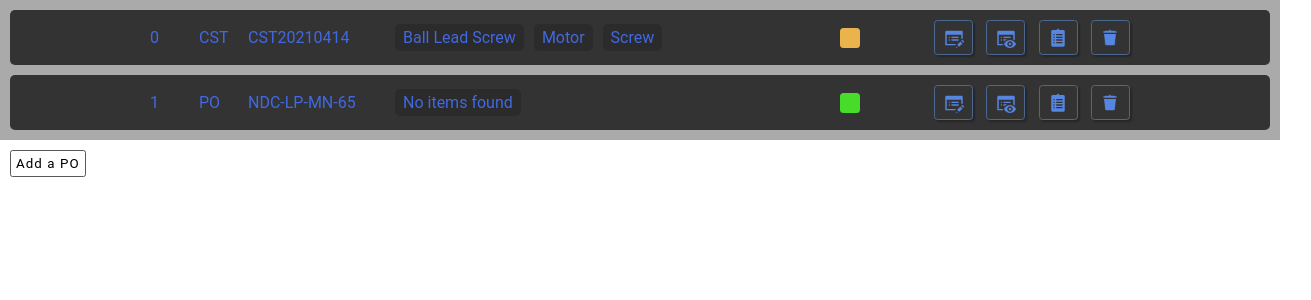
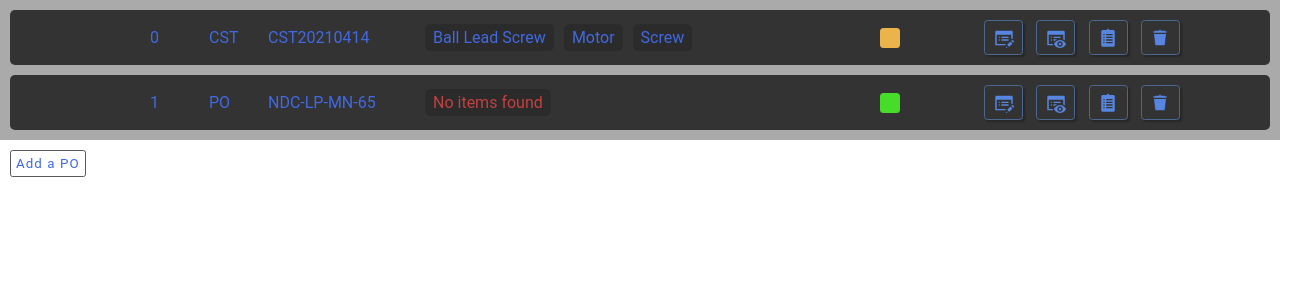
Before and after one commit to mshahzebraza/officeworks, a Next.js app: page /procurement/po in a window 1280 px wide. Shown: the top 300 px of the page, 1311 px wide, since content can reach past the window. Built offline with nearby package versions, Linux system fonts and the light colour scheme.

Commit message:
some UI changes

```diff
--- a/components/PO/POdetail.js
+++ b/components/PO/POdetail.js
@@ -1,11 +1,18 @@
+// Dependency
 import React, { useState } from 'react';
-import styles from './ListItem.module.scss';
 import { useRouter } from 'next/router';
+import { useDispatch } from 'react-redux';
+import { repeatQtyList } from '../../public/helpers';
+
+// Store & Styles
+import { poActions } from '../../store/po/po-slice'
+import styles from './POdetail.module.scss';
+
+// Components
 import Modal from '../UI/Modal';
-import { poActions } from '../../store/po/po-slice'
-import { useDispatch } from 'react-redux';
 import MultiForm from '../MultiForm/MultiForm'
 import EntryBar from './POentryBar'
+
 
 
 export default function POdetail(props) {
@@ -16,7 +23,7 @@ export default function POdetail(props) {
   const [showUpdateModal, setShowUpdateModal] = useState(false);
 
   // Ensures that the delete action is intentional by making the user type a DELETE PHRASE.
-  const deletePoItem = (refID) => {
+  function deletePoItem(refID) {
     console.log(`Request to delete ${refID} received.`);
     const answer = prompt('You will now be able to retrieve it back! Type "DELETE THIS PO" if you really want to delete it.')
     if (answer === "DELETE THIS PO") {
@@ -32,28 +39,12 @@ export default function POdetail(props) {
   }
 
   // Makes sure that 01 TYPE of item is displayed once. And checks for repetition.
-  // In case of repetition, the quantity is increased by 1.
-  const itemList = props.data.items && props.data.items.
-    reduce((prev, cur, arr) => {
-
-      // Check duplicate
-      const duplicateIndex = prev.findIndex((prev) => prev.name === cur.name)
-
-      // No Duplicate
-      if (duplicateIndex === -1) {
-        prev.push(
-          { name: cur.name, qty: 1 }
-        )
-      };
-
-      // Found Duplicate
-      if (duplicateIndex >= 0) {
-        prev[duplicateIndex].qty++;
-      };
-
-      return prev
-
-    }, []);
+  let itemList = [];
+  if (props.data.items && props.data.items.length > 0) {
+    // props.data.items // poItem -> itemsArray (containing all items contained in the PO)
+    const itemListArray = props.data.items.map((el, elIdx) => el.name); // ['po_item1', 'po_item1', 'po_item2']
+    itemList = repeatQtyList(itemListArray); // [{item: 'po_item1', qty:2 },{item: 'po_item2', qty:1 }]
+  }
 
   return <li
     className={styles.poItem}
@@ -66,10 +57,7 @@ export default function POdetail(props) {
     <EntryBar
       data={{
         ...props.data,
-        itemList: itemList
-        // ? itemList.map((item, itemIdx) => <span key={itemIdx}>{item.name}, </span>)
-        // : `No items found`
-        ,
+        itemList,
         index: props.dataIndex
       }}
       handlers={{
@@ -79,7 +67,6 @@ export default function POdetail(props) {
         delete: deletePoItem, // expects refId
       }}
     >
-      {/* ss */}
     </EntryBar>
 
   </li >
@@ -124,7 +111,7 @@ function detailModalCodeSnippet(showDetailModal, setShowDetailModal, props, item
                   key={itemIdx}
                 >
                   <span className={styles.dataItemQty}> {item.qty} </span>
-                  <span className={styles.dataItemType} >{item.name}</span>
+                  <span className={styles.dataItemType} >{item.item}</span>
                 </li>) : <>No items</>}
           </ul>
         </div>
--- a/components/PO/ListItem.module.scss
+++ b/components/PO/POdetail.module.scss
@@ -1,11 +1,7 @@
 .poItem {
-	color: royalblue;
 	// padding: 1rem;
 }
-.poItem-extra {
-	// color: black;
-	// font-weight: 900;
-}
+
 .body {
 	display: flex;
 	flex-direction: column;
--- a/components/PO/POentryBar.js
+++ b/components/PO/POentryBar.js
@@ -15,14 +15,14 @@ export default function POentryBar(props) {
       <span className={styles.entryId}>{pd.refId}</span>
       <span className={styles.entryItemList}>
         {
-          pd.itemList
+          pd.itemList.length > 0
             ? pd.itemList.map(
               (item, itemIdx) =>
                 <span
                   key={itemIdx}
                   className={styles.entryItem}
                 >
-                  {item.name}
+                  {item.item}
                 </span>
             )
             : <span className={`${styles.entryItem} ${styles.entryItemEmpty}`} >
--- a/components/PO/POentryBar.module.scss
+++ b/components/PO/POentryBar.module.scss
@@ -8,7 +8,7 @@
 	display: flex;
 	justify-content: space-between;
 	align-items: center;
-	// gap: 1rem;
+	gap: 1rem;
 	// padding: 1rem;
 	background: $lite;
 	border-radius: 0.5rem;
@@ -47,6 +47,11 @@
 		padding: 0.25em 0.5em;
 		border-radius: 0.5rem;
 		background: hsla(0, 0%, 0%, 0.15);
+
+		&Empty {
+			color: $red;
+		}
+
 		&:hover {
 			cursor: pointer;
 			background: hsla(0, 0%, 0%, 0.45);
--- a/pages/procurement/po/index.js
+++ b/pages/procurement/po/index.js
@@ -46,11 +46,8 @@ export default function PO(pProps) {
                   { field: 'status', dataList: ['Active', 'Delivered', 'Closed'], req: true },
                   { field: 'remarks', }
                 ]
-                // [
-                //   'refType', 'refId', 'category', 'fulfillmentSource', 'currency', 'totalCost', 'supplier', 'status', 'remarks'
-                // ]
               }
-            // subLevels={['specifications']}
+              subLevels={['specifications']}
             />
           </Modal>}
 
--- a/public/helpers.js
+++ b/public/helpers.js
@@ -127,3 +127,44 @@ export function guid() {
   //return id of format 'aaaaaaaa'-'aaaa'-'aaaa'-'aaaa'-'aaaaaaaaaaaa'
   return s4() + s4() + '-' + s4() + '-' + s4() + '-' + s4() + '-' + s4() + s4() + s4();
 }
+
+
+
+// Input: ['s','s','y','y','y','z']
+/*
+Output: [
+  {item:'s', qty: 2},
+  {item:'y', qty: 3}
+  {item:'z', qty: 1}
+]
+ */
+export function repeatQtyList(list) {
+  let result;
+  if (list.length === 0) {
+    result = []
+  } else {
+
+    result = list.reduce((prev, cur, arr) => {
+
+      // Check duplicate
+      const duplicateIndex = prev.findIndex((prev) => prev.item === cur)
+
+      // No Duplicate
+      if (duplicateIndex === -1) {
+        prev.push(
+          { item: cur, qty: 1 }
+        )
+      };
+
+      // Found Duplicate
+      if (duplicateIndex >= 0) {
+        prev[duplicateIndex].qty++;
+      };
+
+      return prev
+
+    }, [])
+  }
+
+  return result;
+}
--- a/styles/globals.scss
+++ b/styles/globals.scss
@@ -5,6 +5,7 @@ body,
 	padding: 0;
 	margin: 0;
 	box-sizing: border-box;
+	color: royalblue;
 }
 
 html,
@@ -60,8 +61,9 @@ input {
 	&:disabled {
 		// font-weight: 900;
 		// color: rgb(197, 64, 64);
-		color: white;
-		background-color: $red;
+		color: $red;
+		border-color: $red;
+		// background-color: $red;
 		&:hover {
 			cursor: not-allowed;
 		}
@@ -83,7 +85,7 @@ p {
 	&Content {
 		position: absolute;
 		text-align: left;
-		width: 12rem;
+		width: max-content;
 		padding: 0.7rem 1.5rem;
 		// left: 0;
 		// bottom: -4rem;
```
